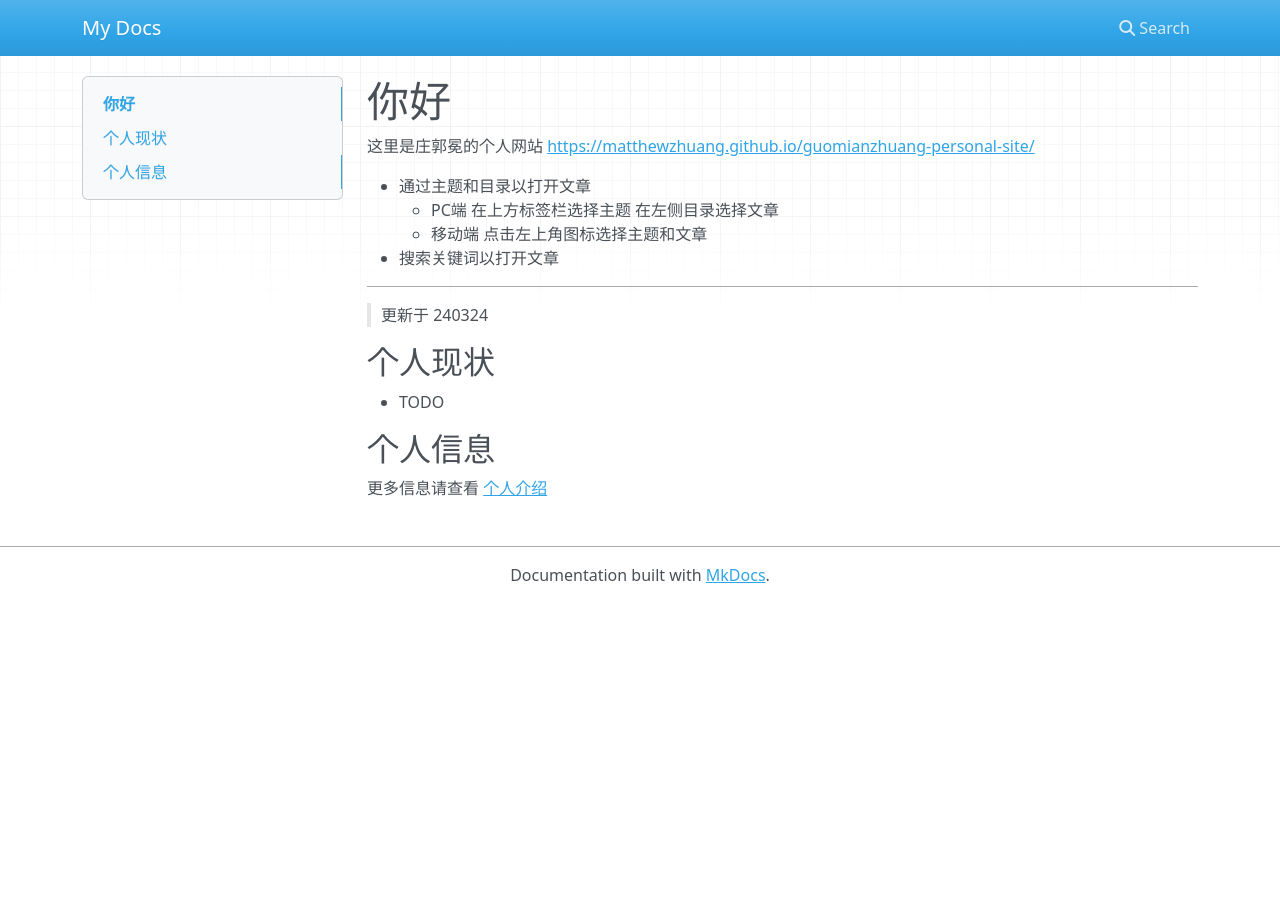
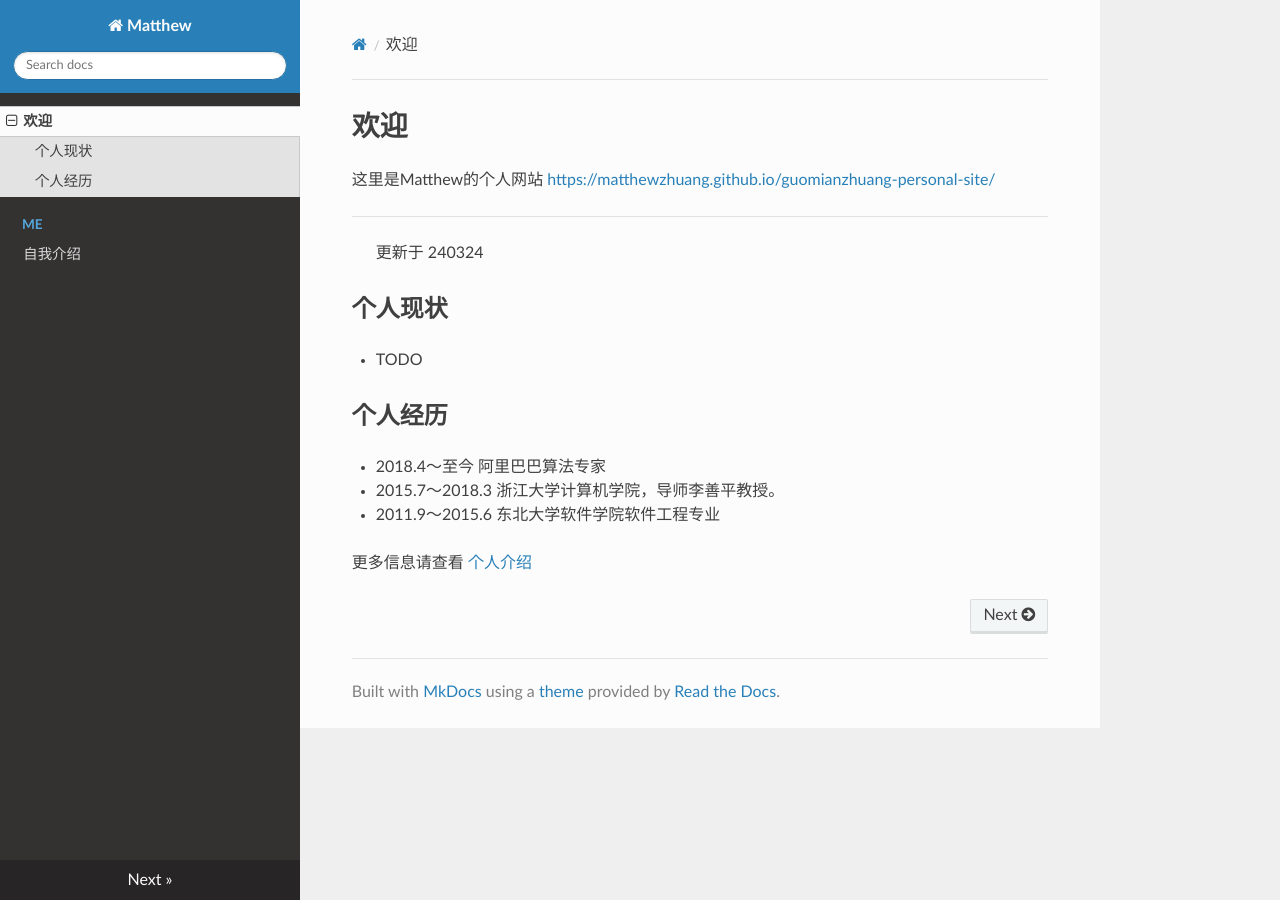
Before and after one commit to MatthewZhuang/guomianzhuang-personal-site, an MkDocs documentation site: the page built from docs/index.md, in a window 1280 px wide. Built offline with MkDocs 1.6.1, drawn with Linux system fonts in a browser that asks for light colours; nearby versions of some CDN libraries.

Commit message:
new instr

```diff
--- /dev/null
+++ b/docs/ME/introduction.md
@@ -0,0 +1,2 @@
+# 自我介绍
+- TODO
--- a/docs/index.md
+++ b/docs/index.md
@@ -1,11 +1,6 @@
-# 你好
+# 欢迎
 
-这里是庄郭冕的个人网站 <https://matthewzhuang.github.io/guomianzhuang-personal-site/>
-
-- 通过主题和目录以打开文章
-    - PC端 在上方标签栏选择主题 在左侧目录选择文章
-    - 移动端 点击左上角图标选择主题和文章
-- 搜索关键词以打开文章
+这里是Matthew的个人网站 <https://matthewzhuang.github.io/guomianzhuang-personal-site/>
 
 ---
 
@@ -15,6 +10,9 @@
 
 - TODO
 
-## 个人信息
+## 个人经历
+- 2018.4～至今 阿里巴巴算法专家
+- 2015.7～2018.3  浙江大学计算机学院，导师李善平教授。
+- 2011.9～2015.6  东北大学软件学院软件工程专业
 
 更多信息请查看 [个人介绍](./ME/introduction.md)
--- a/mkdocs.yml
+++ b/mkdocs.yml
@@ -1 +1,2 @@
-site_name: My Docs
+site_name: Matthew
+theme: readthedocs
```
Also changed, not shown: docs/img/favicon.ico (added).
